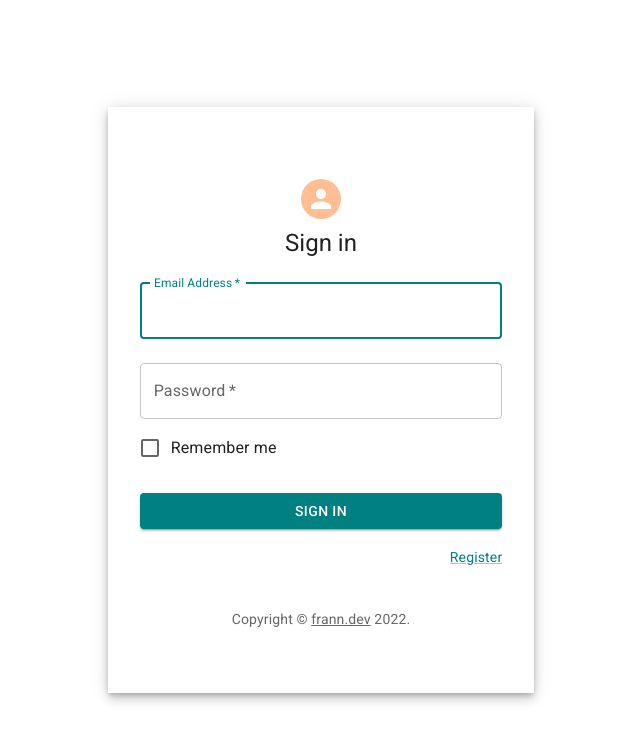
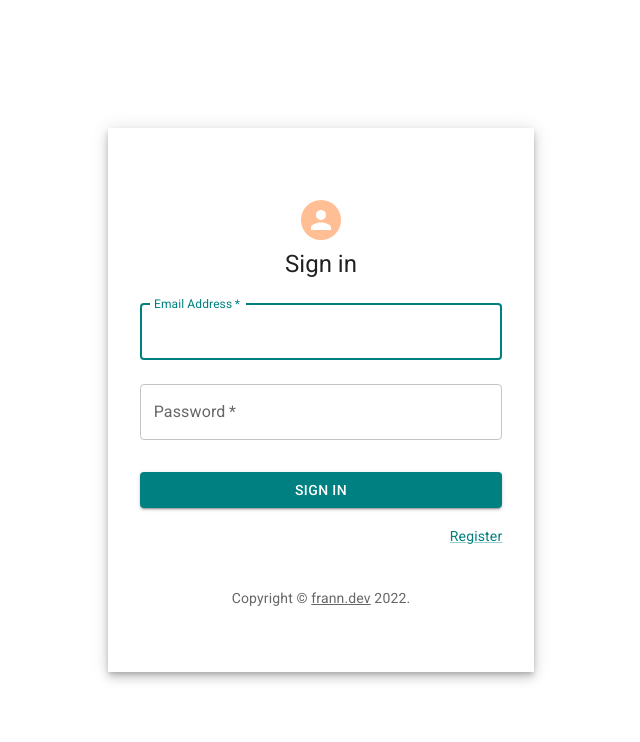
Before and after one commit to xFrann/ngpanel, a React (Create React App) app: page / in a window 1280 px wide. Shown: the top 742 px of the page, without its empty margins (319-959 px from the left). Built offline with nearby package versions, Linux system fonts and the light colour scheme; no server answers.

Commit message:
removed remember me, props removed from register

```diff
--- a/src/containers/SignInSide.js
+++ b/src/containers/SignInSide.js
@@ -3,8 +3,6 @@ import Avatar from '@mui/material/Avatar';
 import Button from '@mui/material/Button';
 import CssBaseline from '@mui/material/CssBaseline';
 import TextField from '@mui/material/TextField';
-import FormControlLabel from '@mui/material/FormControlLabel';
-import Checkbox from '@mui/material/Checkbox';
 import Link from '@mui/material/Link';
 import Paper from '@mui/material/Paper';
 import Box from '@mui/material/Box';
@@ -12,7 +10,6 @@ import Grid from '@mui/material/Grid';
 import Typography from '@mui/material/Typography';
 import { createTheme, ThemeProvider } from '@mui/material/styles';
 import { themeOptions } from '../utils/Theme'
-import WarningIcon from '@mui/icons-material/Warning';
 import { login, isAuthenticated, getUser } from '../actions/auth';
 import { Navigate } from 'react-router-dom';
 import Loading from '../utils/Loading';
@@ -99,10 +96,6 @@ const SignInSide = () => {
                 autoComplete="current-password"
                 onChange={e => onChange(e)}
               />
-              <FormControlLabel
-                control={<Checkbox value="remember" color="primary" />}
-                label="Remember me"
-              />
               {loginError ?
               <>
               <Alert severity="error">
@@ -145,7 +138,7 @@ const Copyright = (props) => {
   );
 }
 
-const Register = (props) => {
+const Register = () => {
   return (
     <Grid container justifyContent="end">
       <Grid item>
```
